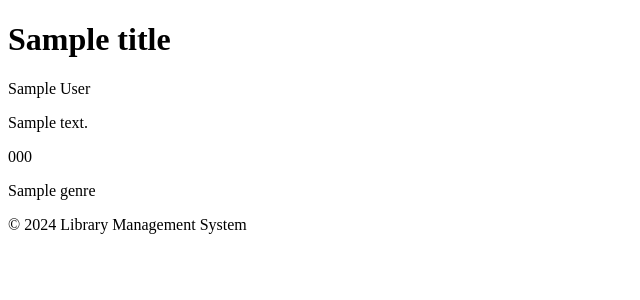
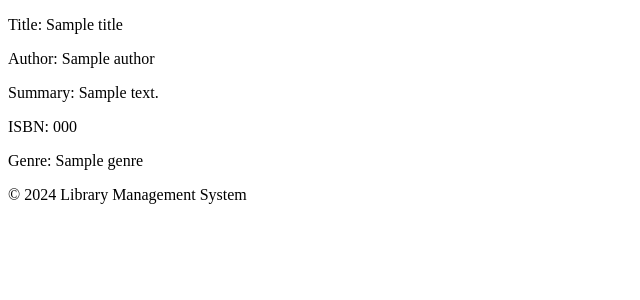
Before and after one commit to yiiijjj/a3f, a Django app: template templates/library/book_detail.html in a window 1280 px wide. Shown: the part 70-370 px from the top of the page, without its empty margins (0-640 px from the left). Run offline with Django 5.2, Linux system fonts and the light colour scheme; tables that the repository leaves empty hold one stand-in row (values such as "Sample post"); the template is opened without the code that fills it: values that come from a table or form of the project are taken from there, most other values are stand-ins (such as "Sample title", 1, 10 or a date in 2020).

Commit message:
corrections

```diff
--- a/a3f/urls.py
+++ b/a3f/urls.py
@@ -15,8 +15,10 @@
     2. Add a URL to urlpatterns:  path('blog/', include('blog.urls'))
 """
 from django.contrib import admin
-from django.urls import path
+from django.urls import path,include
+from library import views
 
 urlpatterns = [
     path('admin/', admin.site.urls),
+    path("", include("library.urls"))
 ]
--- a/library/urls.py
+++ b/library/urls.py
@@ -1,10 +1,10 @@
-from django.urls import path
+from django.urls import path,reverse
 from . import views
 
 urlpatterns = [
     path("",views.index),
     path("book_list/",views.book_list,name="book_list"),
-    path("<int:id>",views.book_detail,name="book_detail"),
     path("author_list/",views.author_list,name="author_list"),
-    path("<int:id>",views.author_detail,name="author_detail")
+    path("book/<int:pk>",views.book_detail,name="book_detail"),
+    path("author/<int:pk>",views.author_detail,name="author_detail")
 ]
--- a/templates/library/author_detail.html
+++ b/templates/library/author_detail.html
@@ -5,7 +5,7 @@
 {% endblock %}
 
 {% block content %}
-    <h1>{{ name }}</h1>
-    <p>{{ date_of_birth }}</p>
-    <p>{{ biography }}</p>
+    <p>Title: {{ name }} </p>
+    <p>Date of Birth: {{ dob }} </p>
+    <p>Biography: {{ biography }} </p>
 {% endblock %}
--- a/templates/library/author_list.html
+++ b/templates/library/author_list.html
@@ -7,7 +7,7 @@
         <ul>
             {% for i in authors %}
                 <li>
-                    <a href="{{ author.get_absolute_url }}">{{ i.name }}</a>
+                    <a href="{% url 'author_detail' i.pk %}">{{ i.name }}</a>
                 </li>
             {% endfor %}
         </ul>
--- a/templates/library/book_detail.html
+++ b/templates/library/book_detail.html
@@ -5,9 +5,9 @@
 {% endblock %}
 
 {% block content %}
-    <h1>{{ title }}</h1>
-    <p>{{ author }}</p>
-    <p>{{ summary }}</p>
-    <p>{{ isbn }}</p>
-    <p>{{ genre }}</p>
+    <p>Title: {{ title }}</p>
+    <p>Author: {{ author }}</p>
+    <p>Summary: {{ summary }} </p>
+    <p>ISBN: {{ isbn }}</p>
+    <p>Genre: {{ genre }}</p>
 {% endblock %}
--- a/templates/library/book_list.html
+++ b/templates/library/book_list.html
@@ -7,7 +7,7 @@
         <ul>
             {% for i in books %}
                 <li>
-                    <a href="{{ book.get_absolute_url }}">{{ i.title }}</a>
+                    <a href="{% url 'book_detail' i.pk %}">{{ i.title }}</a>
                 </li>
             {% endfor %}
         </ul>
```
Also changed, not shown: a3f/settings.py (+5 -3 lines), library/views.py (+8 -8 lines).
